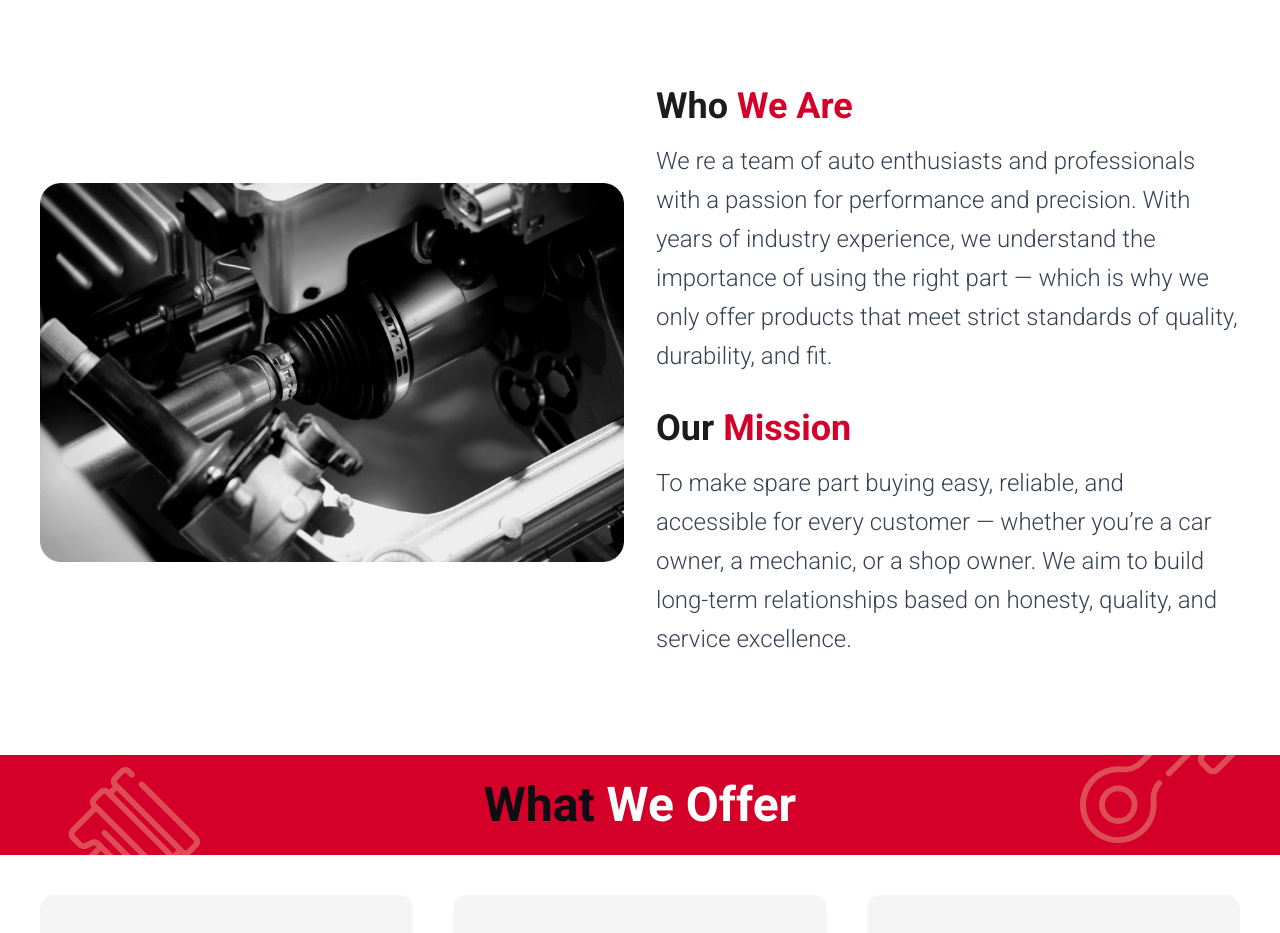
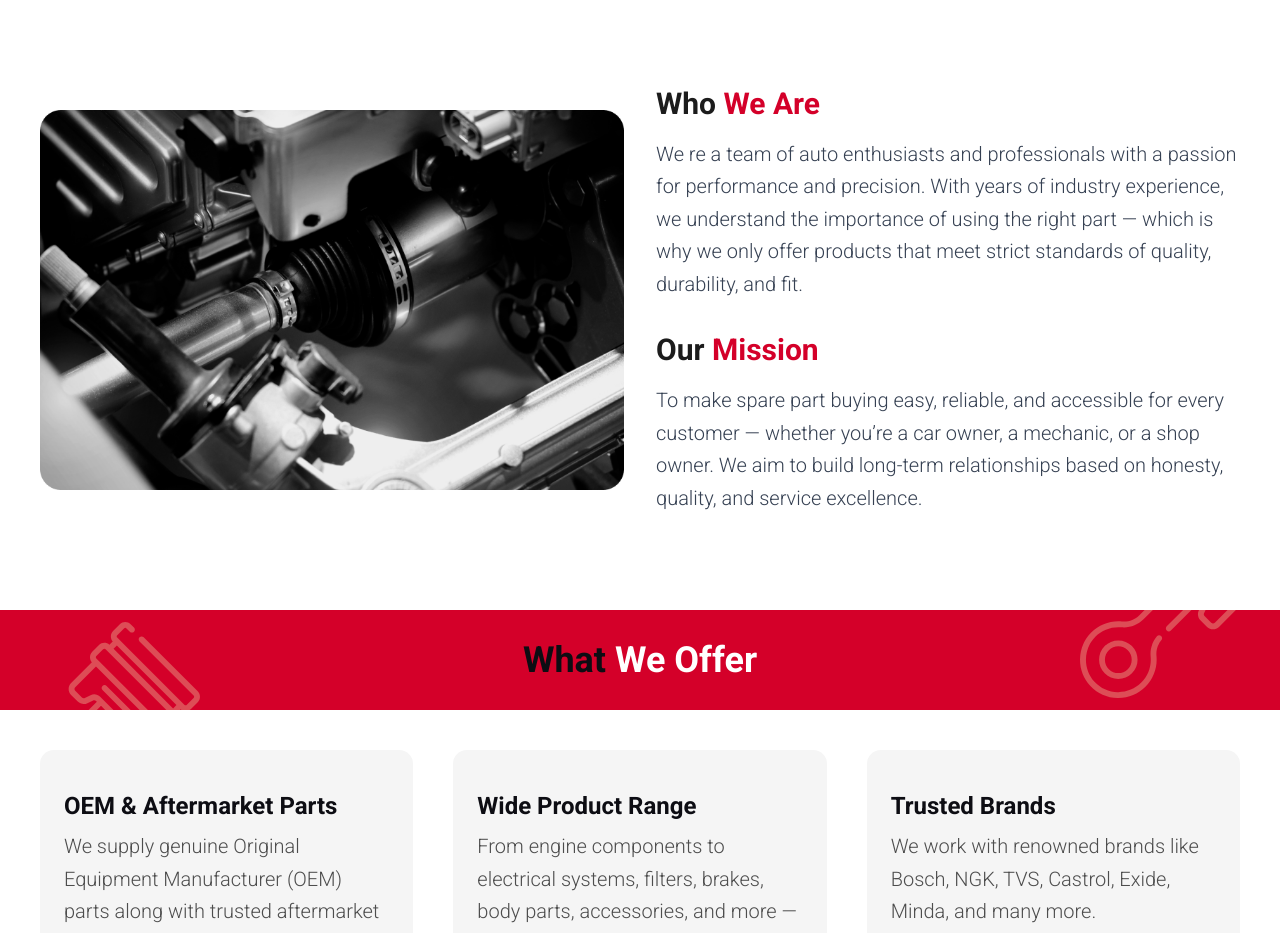
Before and after one commit to mkm-projects/pandi-web, a Next.js app: page /about in a window 1280 px wide. Shown: the part 880-1813 px from the top of the page. Built offline with nearby package versions, Linux system fonts and the light colour scheme; no server answers.

Commit message:
contactus hero image changes

```diff
--- a/src/app/contact/page.jsx
+++ b/src/app/contact/page.jsx
@@ -6,10 +6,10 @@ export default function ContactPage() {
   const t = useTranslations("AboutPage.ContactUs");
   return (
     <section className="relative text-white flex flex-col items-center justify-start h-full min-h-screen">
-        <div className="flex items-center relative w-full h-full min-h-[250px]" style={{
-            backgroundImage: "url('/images/contact_telephone.jpg')",
+        <div className="flex items-center relative w-full h-full min-h-[200px]" style={{
+            backgroundImage: "url('/images/contact_phone.png')",
             backgroundSize: "cover",
-            backgroundPosition: "center",
+            backgroundPosition: "top",
             backgroundRepeat: "no-repeat",
         }}>
           <h1 className="text-3xl sm:text-5xl md:text-6xl font-bold leading-tight z-10 px-4 sm:px-6 md:px-10 lg:px-30">
@@ -21,7 +21,7 @@ export default function ContactPage() {
 
         <div className="w-full relative flex items-center md:flex-row flex-col justify-between px-6 md:px-4 py-10 max-w-10xl mx-auto overflow-hidden">
           <div className="flex flex-col gap-6 px-4 sm:px-6 md:px-10 lg:px-30 py-10 w-full md:w-auto">
-            <h2 className="text-xl sm:text-3xl md:text-4xl font-bold text-black leading-tight">
+            <h2 className="text-xl sm:text-2xl md:text-3xl font-bold text-black leading-tight">
                {t("titleLabel3")} <span className="text-primary">
                  {t("titleLabel4")}
                </span>
@@ -45,13 +45,13 @@ export default function ContactPage() {
 
             {/* Support Hours */}
             <div>
-              <h3 className="text-lg sm:text-2xl md:text-3xl font-semibold text-black">
+              <h3 className="text-xl sm:text-2xl md:text-3xl font-semibold text-black">
                  {t("titleLabel5")} <span className="text-primary"> {t("titleLabel6")}</span>:
               </h3>
-              <p className="text-text-color text-lg sm:text-xl md:text-2xl mt-1">
+              <p className="text-text-color sm:text-lg md:text-xl mt-1">
                 {t("time")}
               </p>
-              <p className="text-text-color text-lg sm:text-xl md:text-2xl mt-1">
+              <p className="text-text-color sm:text-lg md:text-xl mt-1">
                 ({t("closeTime")})
               </p>
             </div>
--- a/src/components/about/MissionSection.jsx
+++ b/src/components/about/MissionSection.jsx
@@ -18,21 +18,21 @@ export function MissionSection() {
 
         {/* Right - Content */}
         <div className="text-[#1C1C1C] order-1 lg:order-2">
-          <h3 className="text-xl sm:text-3xl md:text-4xl font-semibold mb-4">
+          <h3 className="text-2xl md:text-3xl font-semibold mb-4">
             {t('titleLabel1')} <span className="text-primary font-bold">
               {t('titleLabel2')}
             </span>
           </h3>
-          <p className="text-lg sm:text-xl md:text-2xl font-light text-gray-700 mb-8 leading-relaxed">
+          <p className="text-lg md:text-xl font-light text-gray-700 mb-8 leading-relaxed">
             {t('subtitle1')}
           </p>
 
-          <h3 className="text-xl sm:text-3xl md:text-4xl font-semibold mb-4">
+          <h3 className="text-2xl md:text-3xl font-semibold mb-4">
             {t('titleLabel3')} <span className="text-primary font-bold">
               {t('titleLabel4')}
             </span>
           </h3>
-          <p className="text-lg sm:text-xl md:text-2xl font-light text-gray-700 leading-relaxed">
+          <p className="text-lg md:text-xl font-light text-gray-700 leading-relaxed">
             {t('subtitle2')}
           </p>
         </div>
--- a/src/components/about/WhatWeOffer.jsx
+++ b/src/components/about/WhatWeOffer.jsx
@@ -19,7 +19,7 @@ export function WhatWeOffer() {
           height={200}
           className="translate-y-3 h-[100px] w-[100px] lg:w-auto"
         />
-        <h2 className="text-2xl sm:text-4xl md:text-5xl font-bold text-secondary w-full">
+        <h2 className="text-3xl md:text-4xl font-bold text-secondary w-full">
           {t("titleLabel1")} <span className="text-white">
             {t("titleLabel2")}
           </span>
@@ -41,8 +41,8 @@ export function WhatWeOffer() {
             key={index}
             className="bg-card-custom-1 text-gray-900 rounded-xl py-10 px-6 transition"
           >
-            <h3 className="text-xl sm:text-2xl md:text-3xl font-bold mb-2 text-secondary">{item.title}</h3>
-            <p className="text-lg sm:text-xl md:text-2xl font-light leading-relaxed text-text-color">
+            <h3 className="text-xl md:text-2xl font-bold mb-2 text-secondary">{item.title}</h3>
+            <p className="text-lg md:text-xl font-light leading-relaxed text-text-color">
               {item.description}
             </p>
           </div>
--- a/src/components/about/WhyChooseUs.jsx
+++ b/src/components/about/WhyChooseUs.jsx
@@ -16,7 +16,7 @@ export function WhyChooseUs() {
      <div className="flex justify-between max-w-10xl mx-auto items-center px-8 flex-col md:flex-row gap-8 lg:gap-4">
          {/* Left content */}
       <div className="w-full lg:w-1/2">
-        <h2 className="text-xl sm:text-3xl md:text-4xl font-bold mb-6 text-black">
+        <h2 className="text-2xl md:text-3xl font-bold mb-6 text-black">
           {t("titleLabel1")} <span className="text-red-600">
             {t("titleLabel2")}
           </span>
@@ -32,7 +32,7 @@ export function WhyChooseUs() {
                 height={24}
                 className="mt-1"
               />
-              <span className="text-text-color font-normal text-lg sm:text-xl md:text-2xl">{item}</span>
+              <span className="text-text-color font-normal text-lg md:text-2xl">{item}</span>
             </li>
           ))}
         </ul>
```
Also changed, not shown: public/images/contact_phone.png (added), public/images/contact_telephone.jpg (deleted).
